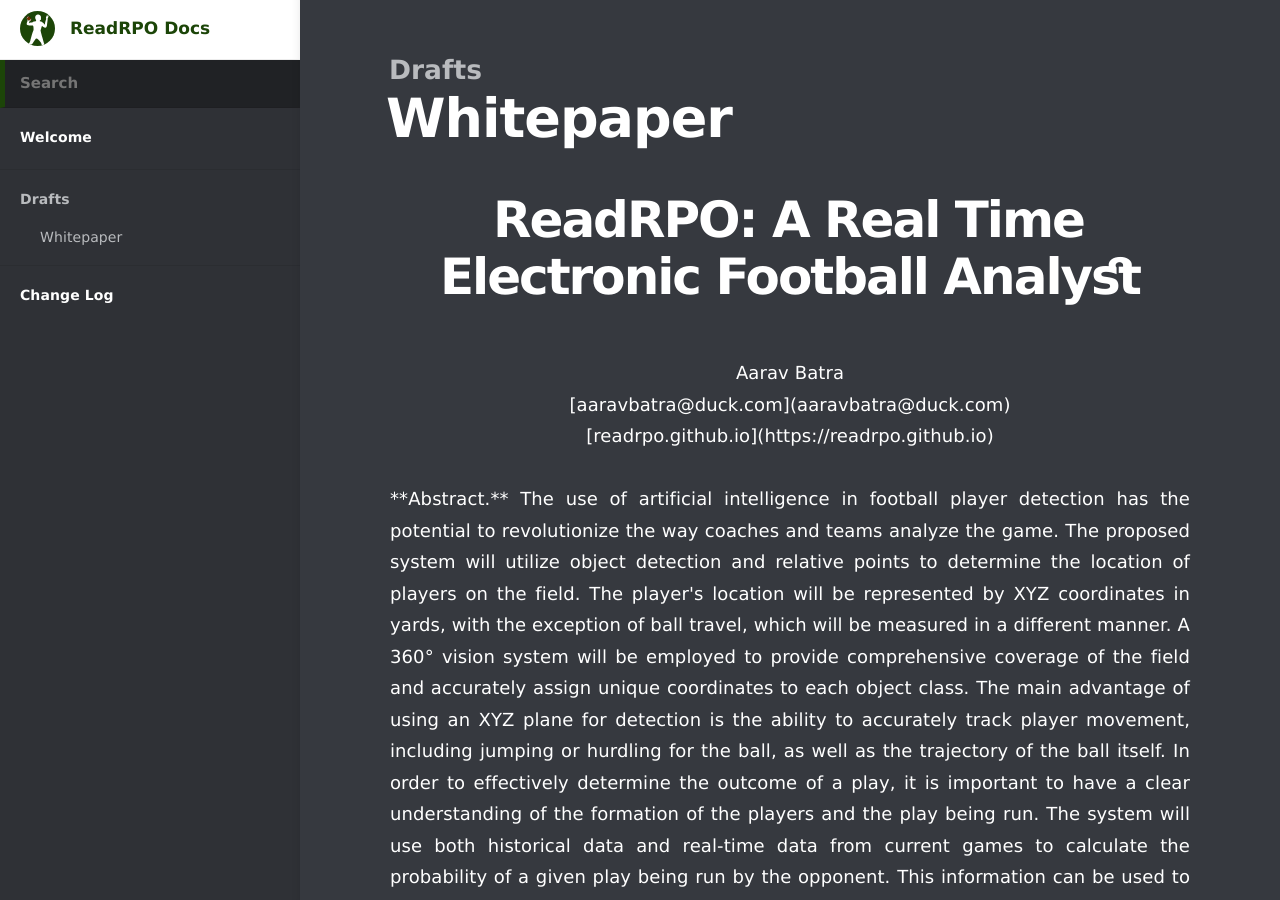
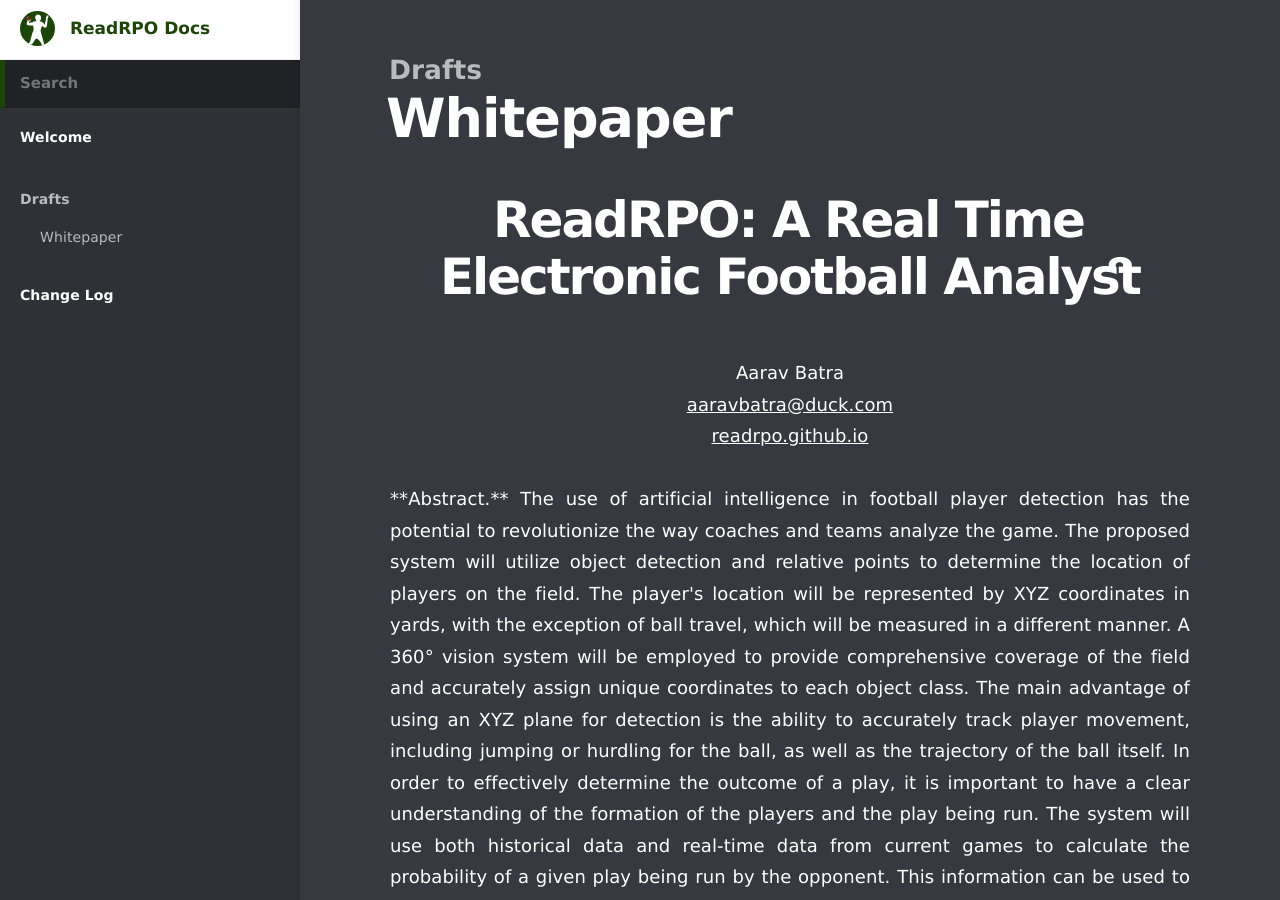
Before and after one commit to ReadRPO/readrpo.github.io, a Jekyll site: the page built from _docs/whitepaper.md, in a window 1280 px wide and 900 px high. Built offline with Jekyll 4.4.1, drawn with Linux system fonts in a browser that asks for light colours; some of the changed lines change nothing that is shown.

Commit message:
fix links

```diff
--- a/_docs/whitepaper.md
+++ b/_docs/whitepaper.md
@@ -10,9 +10,9 @@ order: 1
   <br>
   Aarav Batra
   <br>
-  [aaravbatra@duck.com](aaravbatra@duck.com)
+  <a href="aaravbatra@duck.com">aaravbatra@duck.com</a>
   <br>
-  [readrpo.github.io](https://readrpo.github.io)
+  <a href="https://readrpo.github.io">readrpo.github.io</a>
   <br>
 
   <br>
```
